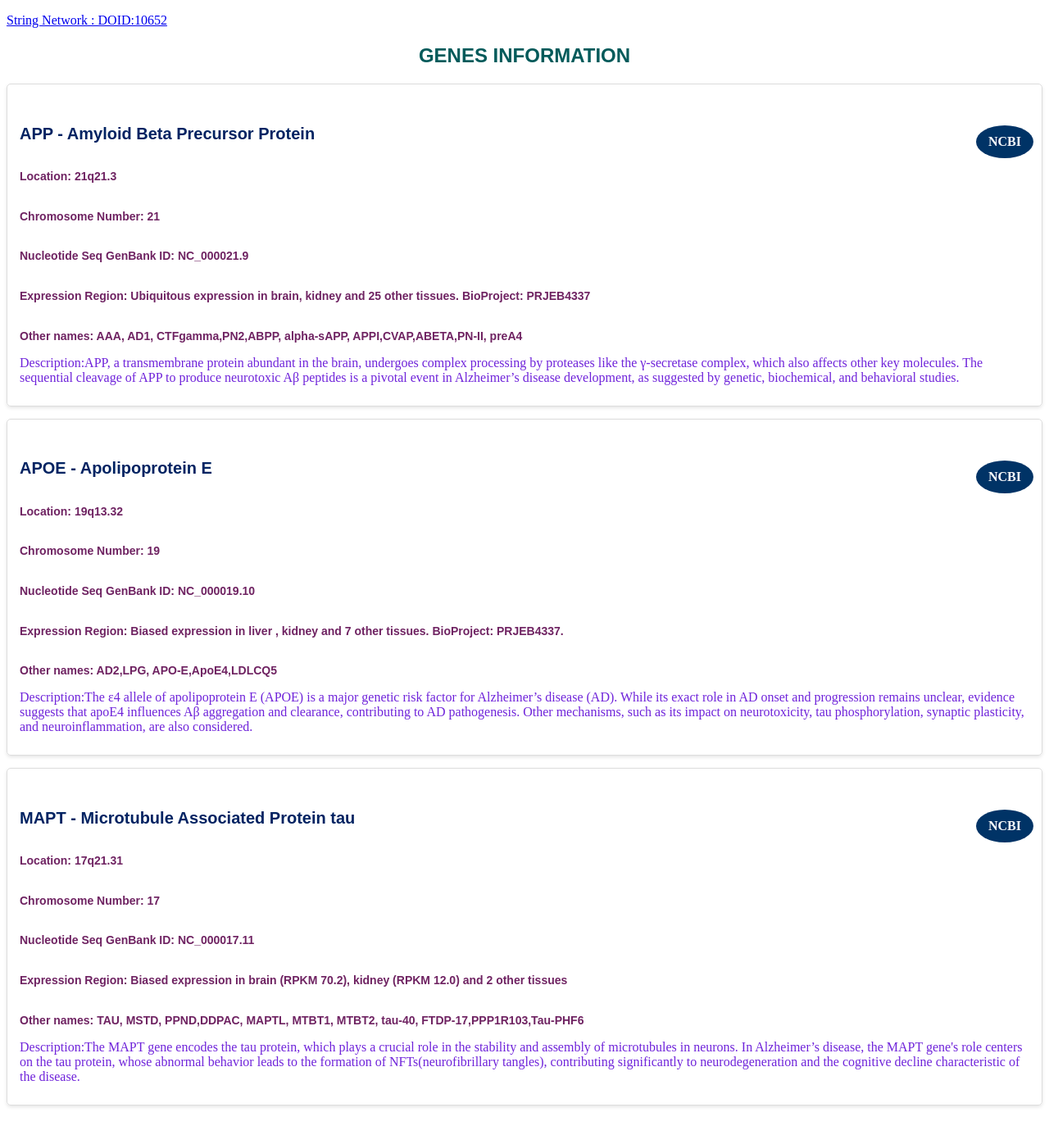
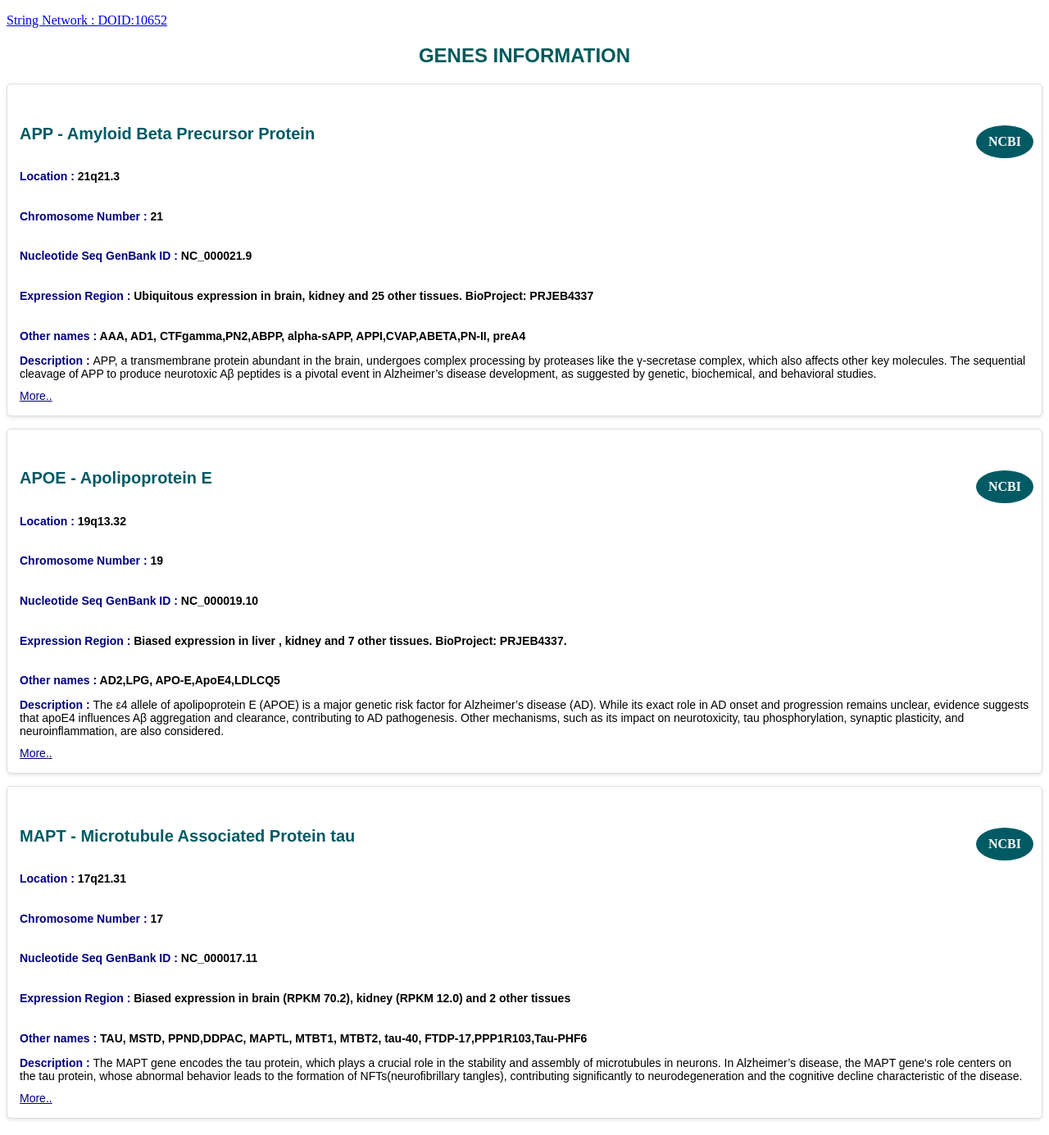
Before and after one commit to Gorika-Madaan/Neuro_Omics_Database_Creation, a Flask app: page /ALZ_genomics in a window 1280 px wide. Shown: the part 1243-2628 px from the top of the page at 82% size. Before the commit the page ends 2594 px from the top, so only its background shows below. Run offline with Flask 3, Linux system fonts and the light colour scheme; data comes from the database, SQL or seed files in the repository.

Commit message:
alz-design

```diff
--- a/templates/ALZ_genomics.html
+++ b/templates/ALZ_genomics.html
@@ -60,25 +60,28 @@
             display: flex;
             align-items: center;
             justify-content: space-between;
+            background-color: rgb(255,255,255);
         }
 
         .card-title {
             margin-bottom: 10px;
             font-family: sans-serif;
             font-size: 20px;
-            color: rgb(0,35,98);
+            color: rgb(0,90,100);
         }
 
         .card-subtitle {
             font-size: 14px;
             font-family: sans-serif;
             margin-bottom: 10px;
-            color: rgb(111,35,98);
+            color: #000080;
         }
 
         .card-text {
             margin-bottom: 10px;
-            color: rgb(111, 35, 218);
+            color: rgb(0,0,0);
+            font-size: 14px;
+            font-family: sans-serif
         }
 
         .card-link {
@@ -92,7 +95,7 @@
             width: 70px;
             height: 40px;
             border-radius: 50%;
-            background-color: #003366; /* Dark blue */
+            background-color: rgb(0,90,100) ;
             display: flex;
             align-items: center;
             justify-content: center;
@@ -148,12 +151,16 @@
     <div class = "card">
         <div class="card-body">
             <h5 class="card-title">{{ gene[1] }} - {{ gene[2] }}</h5>
-            <h6 class="card-subtitle">Location: {{ gene[10] }}</h6>
-            <h6 class="card-subtitle">Chromosome Number: {{ gene[9] }}</h6>
-            <h6 class="card-subtitle"> Nucleotide Seq GenBank ID: {{ gene[11] }}</h6>
-            <h6 class="card-subtitle">Expression Region: {{ gene[12] }}</h6>
-            <h6 class="card-subtitle">Other names: {{ gene[3] }},{{ gene[4] }}, {{ gene[5] }},{{ gene[6] }},{{ gene[7] }}</h6>
-             <p class = "card-text" >Description:{{ gene[8] }}</p>
+
+            <h6 class="card-subtitle">Location :  <span style="color: black;">  {{ gene[10] }}</span></h6>
+            <h6 class="card-subtitle">Chromosome Number : <span style="color: black;"> {{ gene[9] }}</span></h6>
+            <h6 class="card-subtitle"> Nucleotide Seq GenBank ID : <span style="color: black;"> {{ gene[11] }}</span></h6>
+            <h6 class="card-subtitle">Expression Region : <span style="color: black;"> {{ gene[12] }}</span></h6>
+            <h6 class="card-subtitle">Other names : <span style="color: black;"> {{ gene[3] }},{{ gene[4] }}, {{ gene[5] }},{{ gene[6] }},{{ gene[7] }}</span></h6>
+
+             <p class = "card-text" > <span style="color: #000080 ; font-weight: bold;">Description : </span> {{ gene[8] }}</p>
+
+        <a href="{{ gene[16] }}" class="card-subtitle" target="_blank">More..</a>
         </div>
         <a href="https://www.ncbi.nlm.nih.gov/gene/?term={{ gene[1] }}" class="circle" target="_blank">NCBI</a>
         </div>
```
Lines whose indentation alone changed are shown as unchanged.
